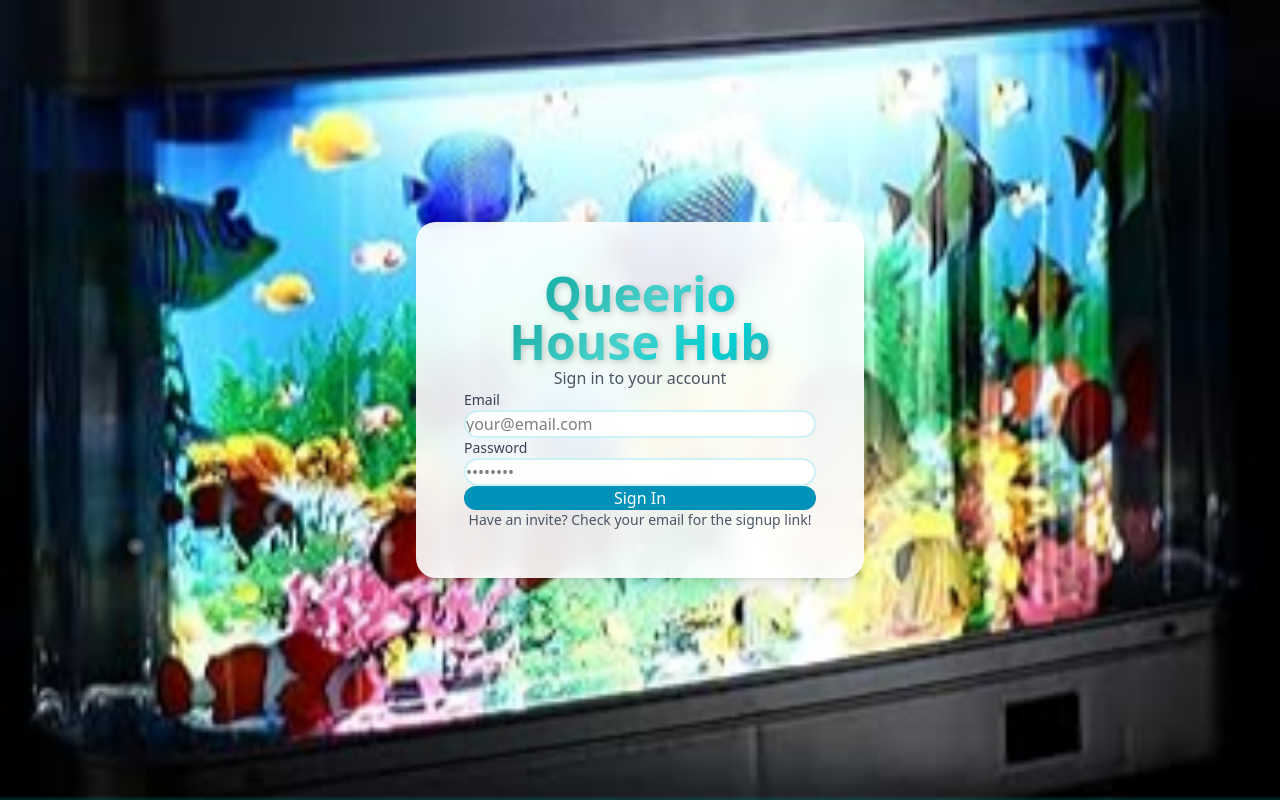
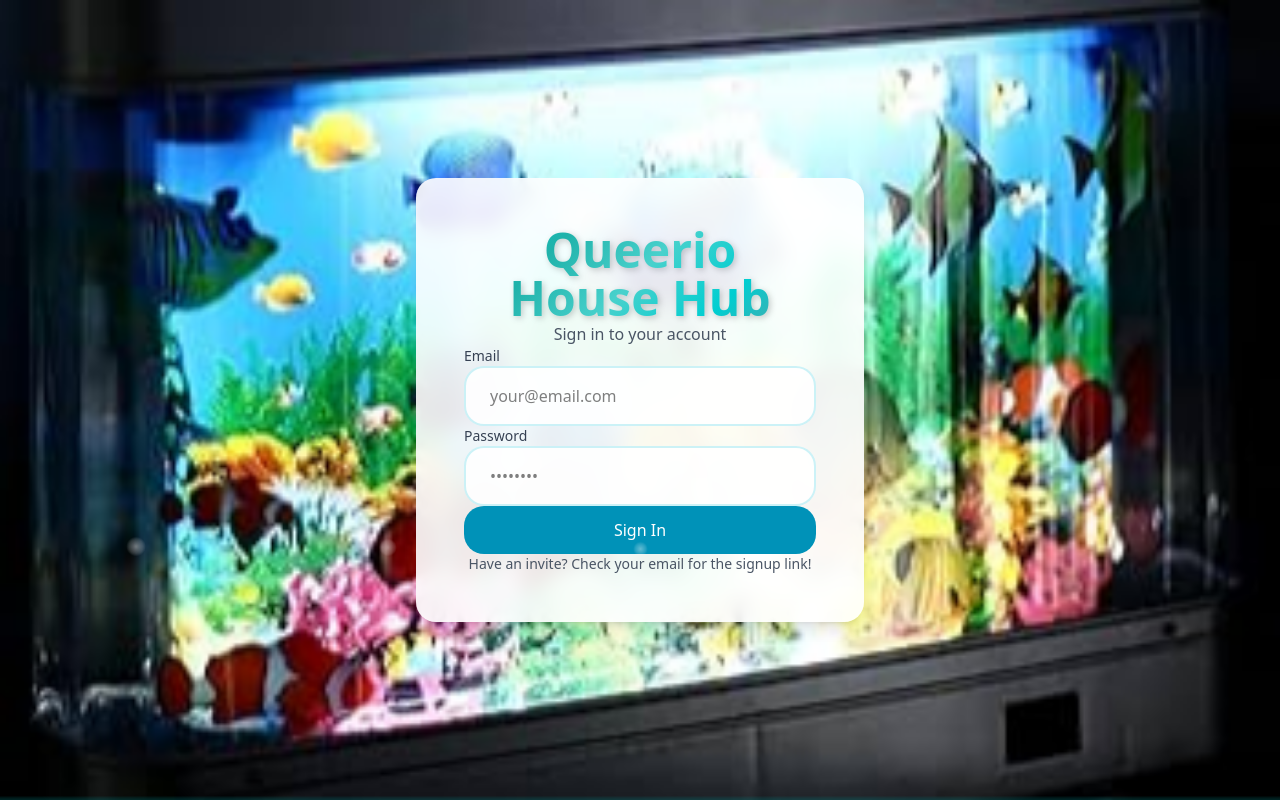
Before and after one commit to theemberfae-lgtm/Queerio-House-Hub, a React (Vite) app: page /login in a window 1280 px wide. Built offline with nearby package versions, Linux system fonts and the light colour scheme.

Commit message:
Fix input padding - remove universal padding reset

```diff
--- a/src/index.css
+++ b/src/index.css
@@ -1,9 +1,9 @@
+/* Fixed padding */
 @import './aquarium-theme.css';
 @import "tailwindcss";
 
 * {
   margin: 0;
-  padding: 0;
   box-sizing: border-box;
 }
 
```
